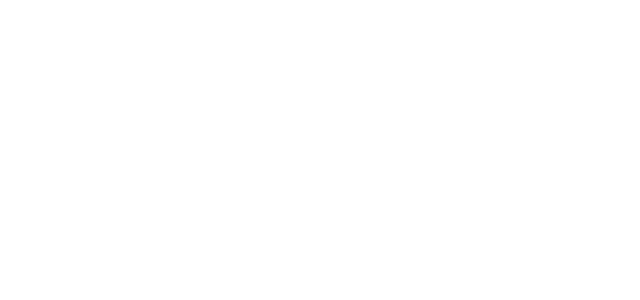
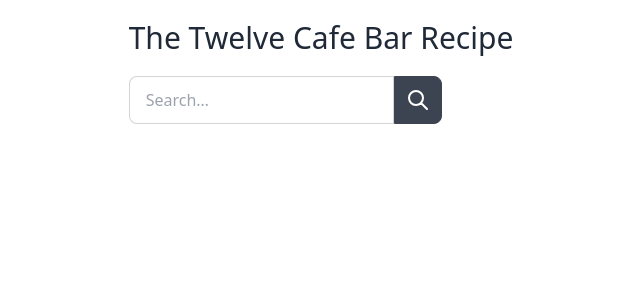
Before and after one commit to utsobe/recipe-finder, a React (Create React App) app: page / in a window 1280 px wide. Shown: the top 300 px of the page, without its empty margins (319-959 px from the left). Built offline with nearby package versions, Linux system fonts and the light colour scheme.

Commit message:
search bar added

```diff
--- a/src/App.js
+++ b/src/App.js
@@ -1,10 +1,11 @@
 import logo from './logo.svg';
 import './App.css';
+import SearchBar from './components/SearchBar';
 
 function App() {
   return (
-    <div className="App">
-
+    <div>
+      <SearchBar />
     </div>
   );
 }
--- /dev/null
+++ b/src/components/SearchBar.js
@@ -0,0 +1,23 @@
+import React from 'react';
+
+const SearchBar = () => {
+    return (
+        <div className='max-w-7xl mx-auto px-12 flex justify-center mt-5'>
+            <div>
+                <div>
+                    <h2 className='text-3xl text-center'>The Twelve Cafe Bar Recipe</h2>
+                </div>
+                <div className="form-control mx-auto mt-5">
+                    <div className="input-group w-5xl">
+                        <input type="text" placeholder="Search…" className="input input-bordered max-w-5xl" />
+                        <button className="btn btn-square">
+                            <svg xmlns="http://www.w3.org/2000/svg" className="h-6 w-6" fill="none" viewBox="0 0 24 24" stroke="currentColor"><path strokeLinecap="round" strokeLinejoin="round" strokeWidth="2" d="M21 21l-6-6m2-5a7 7 0 11-14 0 7 7 0 0114 0z" /></svg>
+                        </button>
+                    </div>
+                </div>
+            </div>
+        </div>
+    );
+};
+
+export default SearchBar;
--- a/src/index.css
+++ b/src/index.css
@@ -1,13 +1,3 @@
-body {
-  margin: 0;
-  font-family: -apple-system, BlinkMacSystemFont, 'Segoe UI', 'Roboto', 'Oxygen',
-    'Ubuntu', 'Cantarell', 'Fira Sans', 'Droid Sans', 'Helvetica Neue',
-    sans-serif;
-  -webkit-font-smoothing: antialiased;
-  -moz-osx-font-smoothing: grayscale;
-}
-
-code {
-  font-family: source-code-pro, Menlo, Monaco, Consolas, 'Courier New',
-    monospace;
-}
+@tailwind base;
+@tailwind components;
+@tailwind utilities;
```
